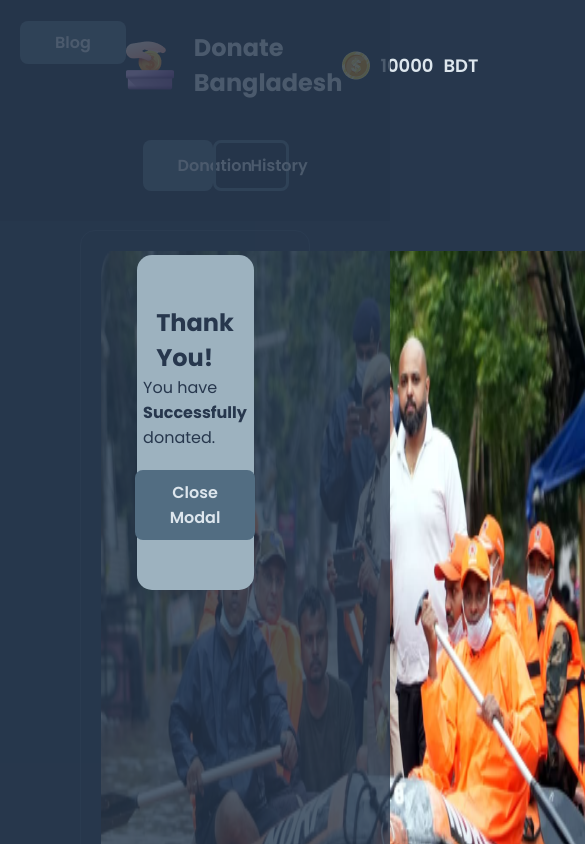
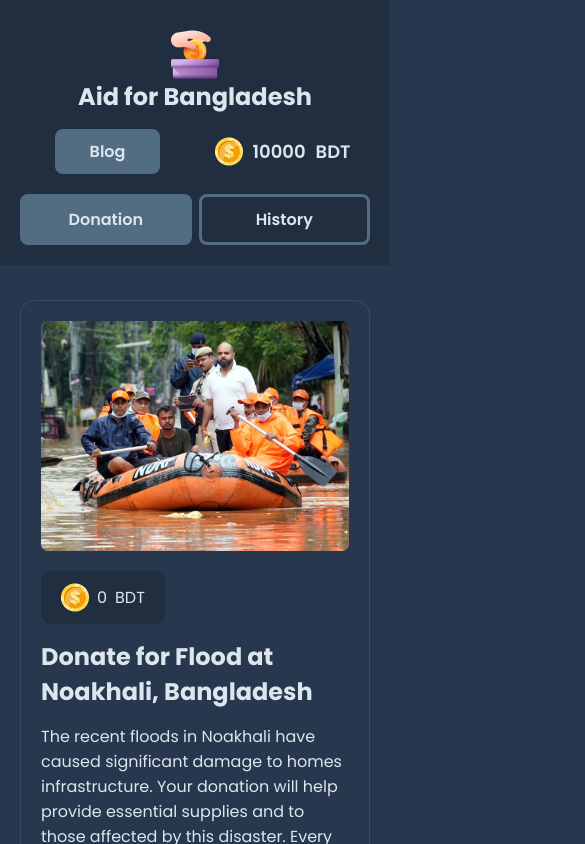
Before and after one commit to mohammadnahid7/B10A5, a plain HTML site: page index.html in a window 390 px wide. Shown: the top 844 px of the page, 585 px wide, since content can reach past the window. Drawn offline with Linux system fonts and the light colour scheme.

Commit message:
Responsive added

```diff
--- a/app.js
+++ b/app.js
@@ -23,6 +23,7 @@ function toggleTabVisibility(showTab, hideTab) {
 function amountValidation(value) {
 	value = parseInt(value);
 	if (typeof value === "number" && value > 0) {
+		modal.style.display = "flex";
 		return parseInt(value);
 	} else {
 		alert("Invalid Amount");
@@ -30,9 +31,11 @@ function amountValidation(value) {
 	}
 }
 function generateHistory(amount, place) {
-	const d = new Date();
-	const time = d.toString();
-	histories.push({ amount, time, place });
+	if (amount > 0) {
+		const d = new Date();
+		const time = d.toString();
+		histories.push({ amount, time, place });
+	}
 }
 function displayHistory() {
 	const places = [
@@ -47,8 +50,7 @@ function displayHistory() {
             <div class="card history-item">
                 <span>${currEl.amount} Taka is donated to <i>'${places[currEl.place]}'</i></span>
                 <p>Date: ${currEl.time}</p>
-            </div>
-        `;
+            </div>`;
 	}
 	console.log(totalHtml);
 	historyTab.innerHTML = totalHtml;
@@ -93,6 +95,9 @@ donationTab.addEventListener("click", function (e) {
 		}
 		defaultMoney -= donationAmount;
 		mainMoney.textContent = defaultMoney;
-		modal.style.display = "flex";
+		currentEl.previousElementSibling.value = "";
 	}
 });
+modalCloseBtn.addEventListener("click", function () {
+	modal.style.display = "none";
+});
--- a/index.html
+++ b/index.html
@@ -26,7 +26,7 @@
 				</div>
 				<div class="logo">
 					<img src="assets/logo.png" alt="" />
-					<span class="logo-text">Donate Bangladesh</span>
+					<span class="logo-text">Aid for Bangladesh</span>
 				</div>
 				<div class="donation-money">
 					<img src="assets/coin.png" alt="" />
--- a/style.css
+++ b/style.css
@@ -7,7 +7,7 @@ body {
 	background-color: #27374d;
 }
 * {
-	box-sizing: border-box;
+	box-sizing: border-box !important;
 	padding: 0;
 	margin: 0;
 	color: #dde6ed;
@@ -25,6 +25,11 @@ a {
 	max-width: 1280px;
 	margin: 0 auto;
 	padding: 40px;
+}
+@media only screen and (max-width: 576px) {
+	.container {
+		padding: 10px;
+	}
 }
 .container-fluid {
 	width: 100%;
@@ -81,6 +86,7 @@ a {
 	position: fixed;
 	top: 0;
 	left: 0;
+	width: 100vw;
 }
 nav {
 	max-width: 1280px;
@@ -89,10 +95,30 @@ nav {
 	display: flex;
 	justify-content: space-between;
 }
+@media only screen and (max-width: 576px) {
+	nav {
+		flex-wrap: wrap;
+	}
+}
 .logo {
 	display: flex;
 	align-items: center;
 	justify-content: center;
+}
+@media only screen and (max-width: 576px) {
+	.logo {
+		order: 1;
+		flex-direction: column;
+		width: 100%;
+	}
+	.cta {
+		width: 50%;
+		order: 2;
+		display: flex;
+		align-items: center;
+		justify-content: center;
+		margin-top: 15px;
+	}
 }
 .logo-text {
 	display: inline-block;
@@ -100,12 +126,25 @@ nav {
 	font-weight: 700;
 	margin-left: 20px;
 }
+@media only screen and (max-width: 576px) {
+	.logo-text {
+		margin-left: 0;
+	}
+}
 .donation-money {
 	display: flex;
 	align-items: center;
 	font-size: 18px;
 	font-weight: 600;
 	user-select: none;
+}
+@media only screen and (max-width: 576px) {
+	.donation-money {
+		order: 3;
+		justify-content: center;
+		width: 50%;
+		margin-top: 15px;
+	}
 }
 #money {
 	margin: 0 10px;
@@ -119,9 +158,22 @@ nav {
 .buttons .btn {
 	width: 49%;
 }
+@media only screen and (max-width: 576px) {
+	.buttons {
+		width: 100%;
+		margin: 10px auto 0 auto;
+	}
+	.buttons .btn {
+	}
+}
 
 section.container {
 	margin-top: 150px;
+}
+@media only screen and (max-width: 576px) {
+	section.container {
+		margin-top: 280px;
+	}
 }
 
 /* Donation */
@@ -130,6 +182,11 @@ section.container {
 	border: 1px solid #526d8260;
 	padding: 20px;
 	border-radius: 15px;
+}
+@media only screen and (max-width: 576px) {
+	#donation .card {
+		flex-direction: column;
+	}
 }
 
 #donation .card .card-body {
@@ -150,6 +207,14 @@ section.container {
 	align-items: center;
 	padding: 12px 20px;
 	border-radius: 10px;
+}
+@media only screen and (max-width: 576px) {
+	#donation .card .card-body {
+		margin-left: 0;
+	}
+	#donation .card .card-body .card-body__money {
+		margin-top: 20px;
+	}
 }
 #donation .card .card-body > * + * {
 	margin-top: 15px;
@@ -196,7 +261,7 @@ section.container {
 
 .modal {
 	user-select: none;
-	display: flex;
+	display: none;
 	justify-content: center;
 	align-items: center;
 	position: fixed;
@@ -217,7 +282,11 @@ section.container {
 	background-color: #9db2bf;
 	border-radius: 15px;
 }
-
+@media only screen and (max-width: 576px) {
+	.modal .modal-body {
+		width: 80%;
+	}
+}
 .modal .modal-body h2,
 .modal .modal-body b {
 	color: #27374d;
```
